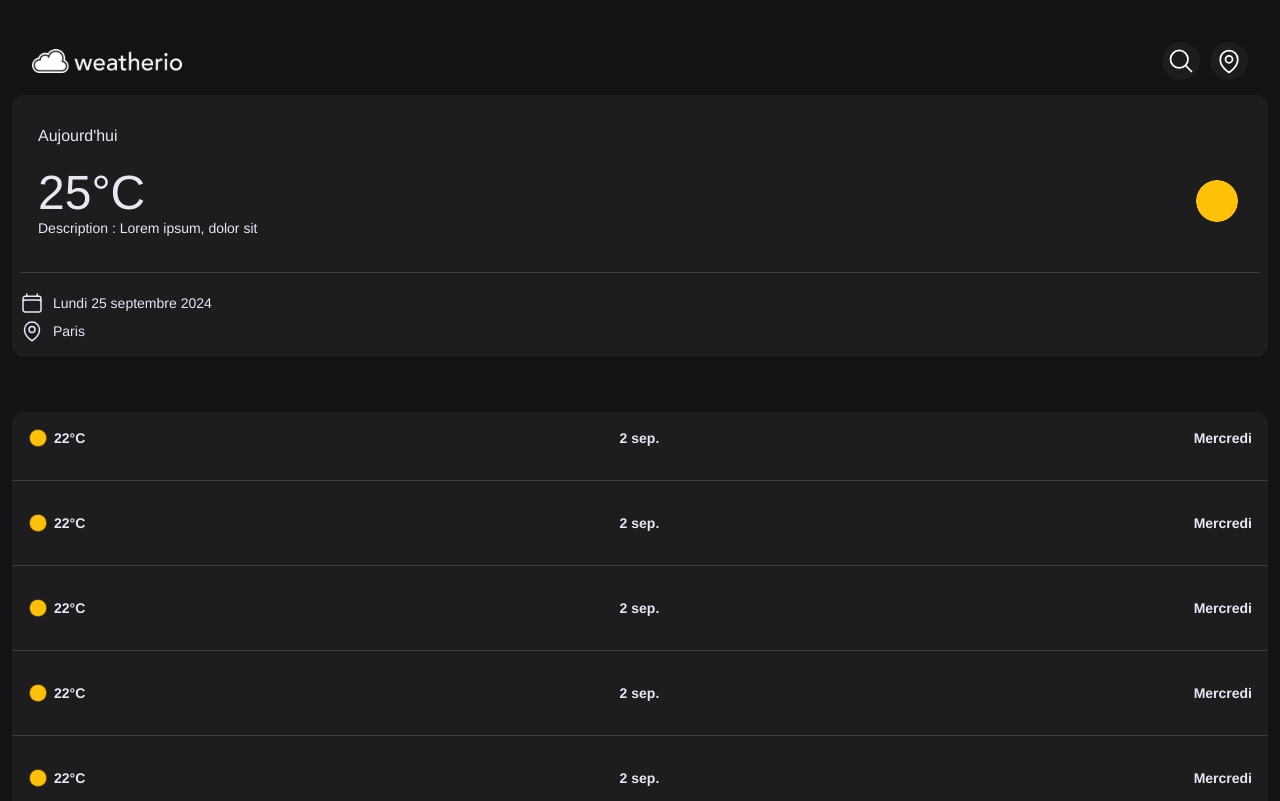
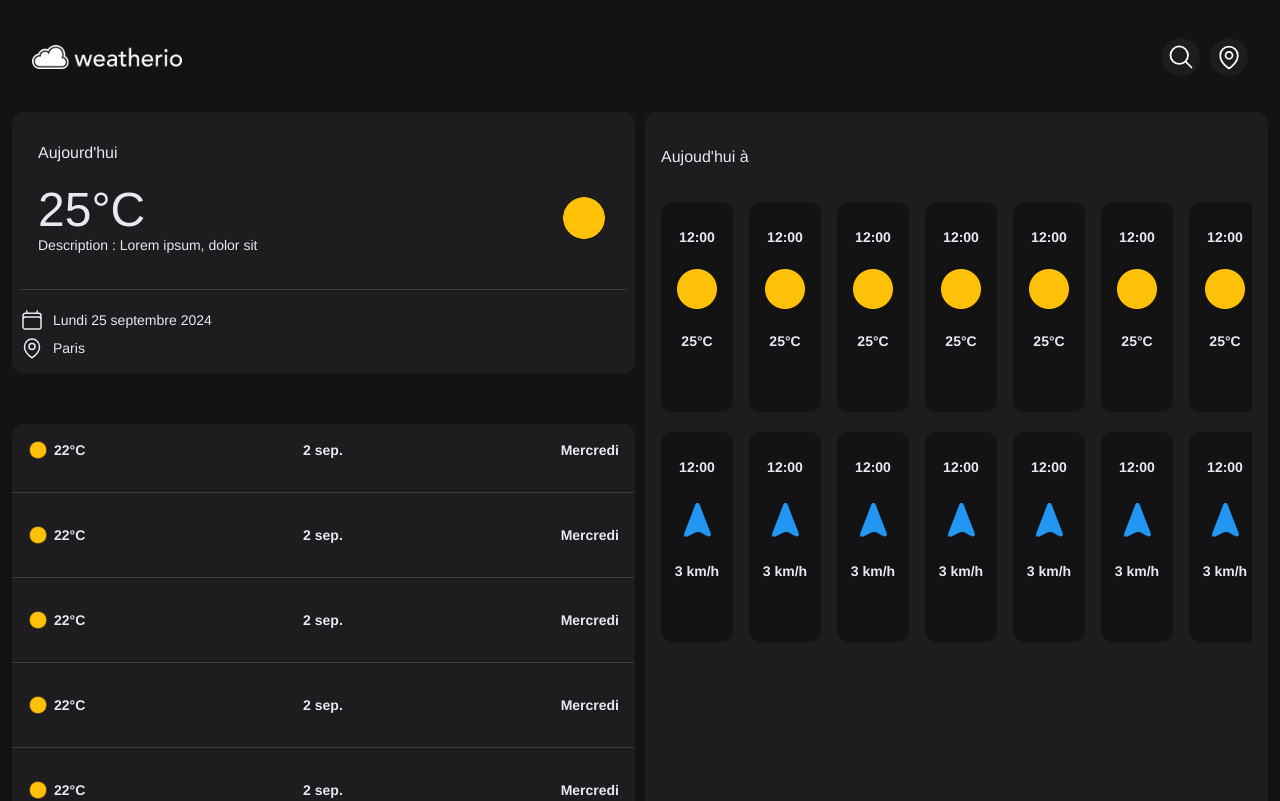
Before and after one commit to DMV242/BTS-2, a Next.js app in the folder meteo-app/: page / in a window 1280 px wide. Shown: the top 801 px of the page. Built offline with nearby package versions, Linux system fonts and the light colour scheme.

Commit message:
✨feat : Refactor CSS layout for responsive design

```diff
--- a/meteo-app/app/style.css
+++ b/meteo-app/app/style.css
@@ -363,6 +363,52 @@
   /*-----------------------------------*\
     #MEDIA QUERIES
   \*-----------------------------------*/
+
+
+@media screen and (min-width: 768px) {
+ main{
+ display: grid;
+ gap: 1rem;
+ grid-template-columns: 1fr 1fr 1fr 1fr;
+  grid-template-rows: 90px 1fr 1fr 1fr;
+ }
+
+ form{
+  grid-column: 1/ span 2;
+  grid-row: 2/ span 1;
+ }
+
+ .nav{
+  grid-column: 1 /span 4 ;
+  grid-row: 1/ 1;
+ }
+
+ .current-temp{
+  grid-column: 1/ span 2;
+  grid-row: 2/ span 1;
+ }
+
+ .today-highligths{
+  grid-column: 3/ span 2;
+  grid-row: 2/ span 3;
+  height: 100%;
+
+ }
+
+ .forecast{
+  grid-column: 1/ span 2;
+  grid-row: 3/ span 3;
+  margin-bottom: 11px;
+
+
+
+
+ }
+
+
+}
+
+
   /*-----------------------------------*\
     #LOADER
   \*-----------------------------------*/
--- a/meteo-app/components/MeteoCardToday.jsx
+++ b/meteo-app/components/MeteoCardToday.jsx
@@ -7,7 +7,7 @@ export const MeteoCardToday = ({ isAnimationStart }) => {
     return (
         <motion.section class="current-temp rounded-sm"
             initial={{ opacity: 1, y: 0 }}
-            animate={isAnimationStart ? { opacity: 0, y: 0 } : { opacity: 1, y: -15 }}
+            animate={isAnimationStart ? { opacity: 0, y: 0 } : { opacity: 1, y: 0 }}
             exit={{ opacity: 0, y: 0 }}
             transition={{ duration: 0.5, ease: 'easeInOut' }}
             whileHover={{ scale: 1.009, transition: { duration: 0.3, ease: 'easeInOut' } }}
```
Also changed, not shown: meteo-app/components/Header.jsx (deleted, +0 -10 lines).
